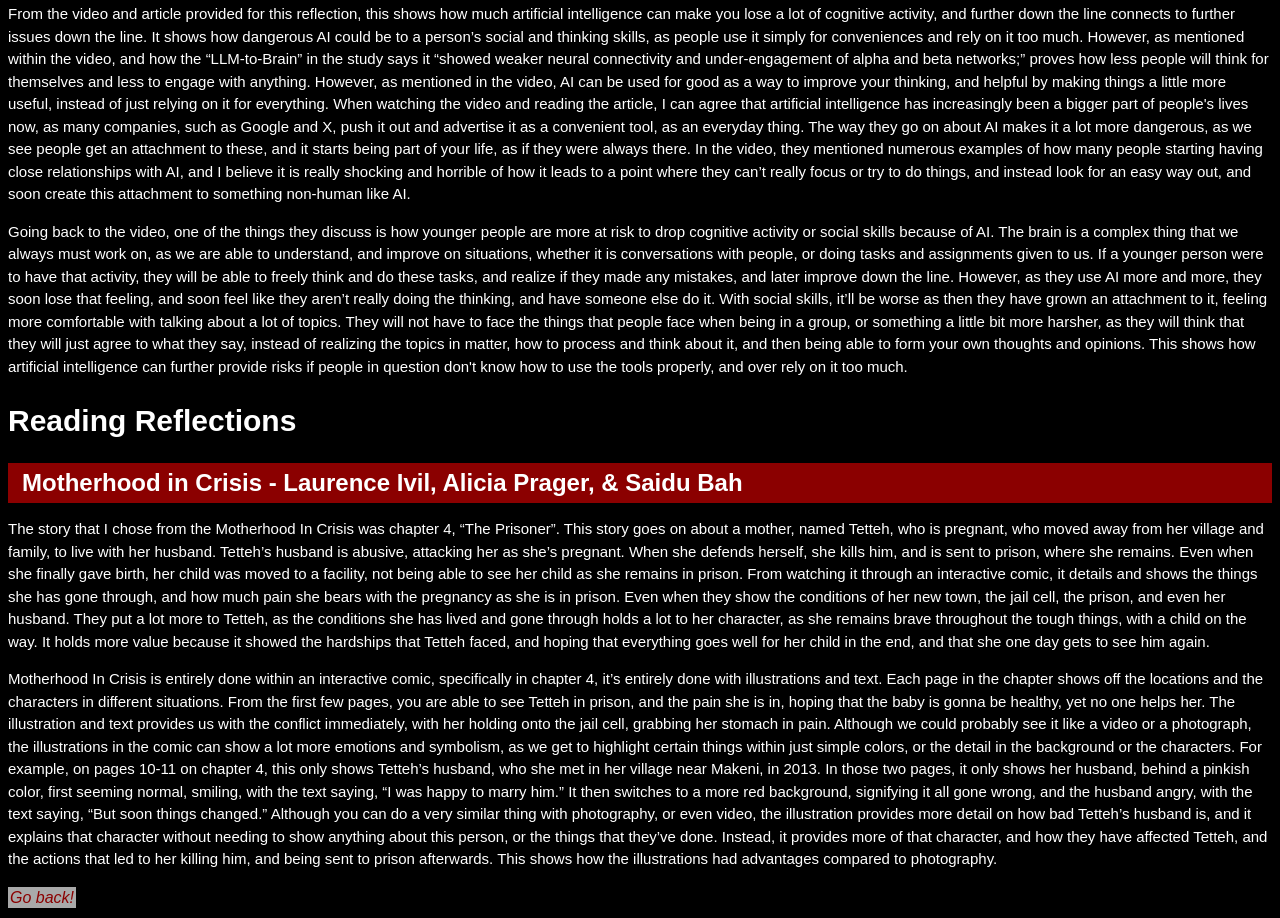
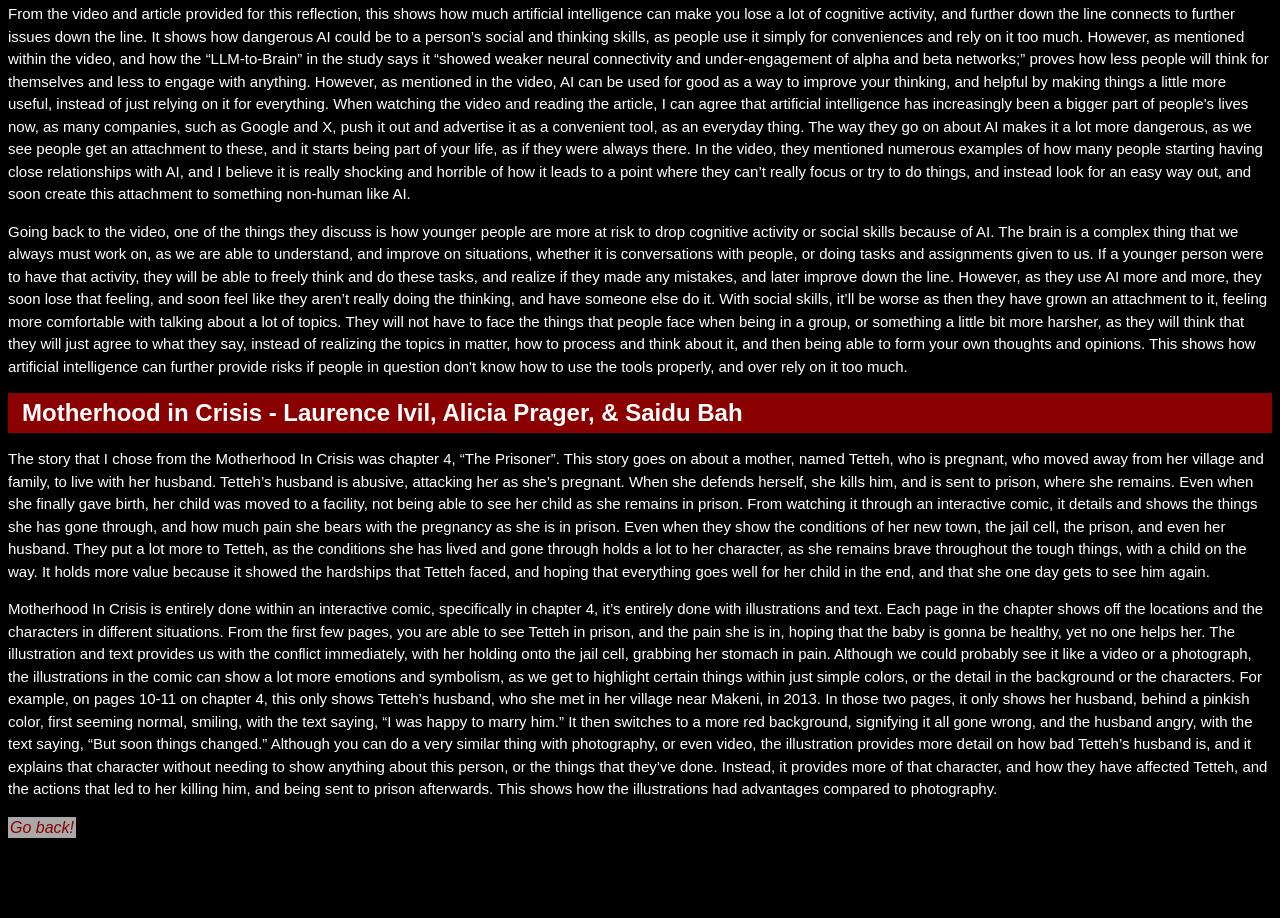
Before and after one commit to marv-inside-a-cub1cle/web-party, a plain HTML site: page readings.html in a window 1280 px wide. Shown: the part 582-1500 px from the top of the page. After the commit the page ends 1430 px from the top, so only its background shows below. Drawn offline with Linux system fonts and the light colour scheme.

Commit message:
Restore original content of readings.html

```diff
--- a/readings.html
+++ b/readings.html
@@ -26,9 +26,6 @@
     <p>
         Going back to the video, one of the things they discuss is how younger people are more at risk to drop cognitive activity or social skills because of AI. The brain is a complex thing that we always must work on, as we are able to understand, and improve on situations, whether it is conversations with people, or doing tasks and assignments given to us. If a younger person were to have that activity, they will be able to freely think and do these tasks, and realize if they made any mistakes, and later improve down the line. However, as they use AI more and more, they soon lose that feeling, and soon feel like they aren’t really doing the thinking, and have someone else do it. With social skills, it’ll be worse as then they have grown an attachment to it, feeling more comfortable with talking about a lot of topics. They will not have to face the things that people face when being in a group, or something a little bit more harsher, as they will think that they will just agree to what they say, instead of realizing the topics in matter, how to process and think about it, and then being able to form your own thoughts and opinions. This shows how artificial intelligence can further provide risks if people in question don't know how to use the tools properly, and over rely on it too much.
     </p>
-    <h1>
-        Reading Reflections
-    </h1>
     <h2>
         Motherhood in Crisis - Laurence Ivil, Alicia Prager, & Saidu Bah
     </h2>
```
